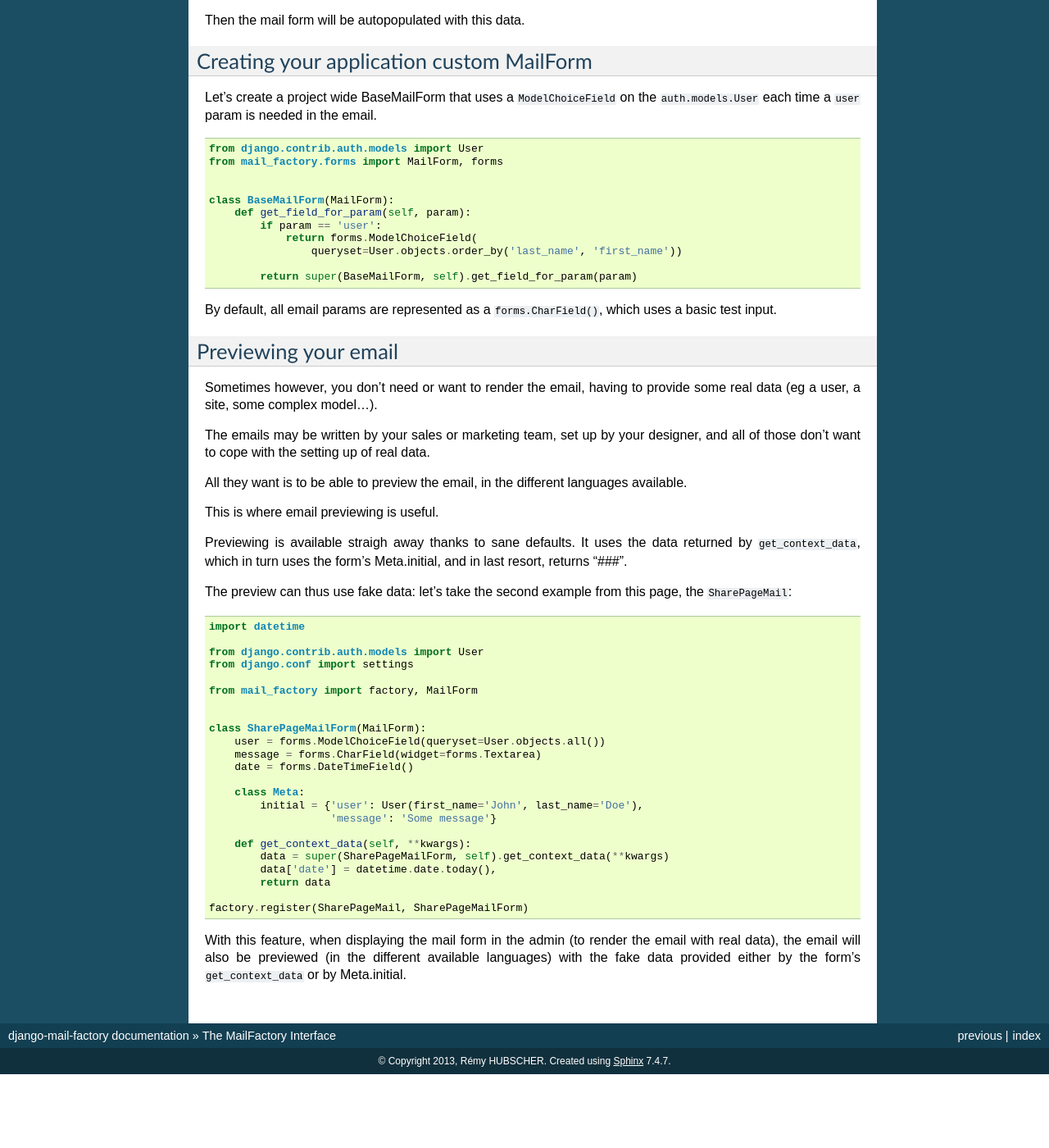
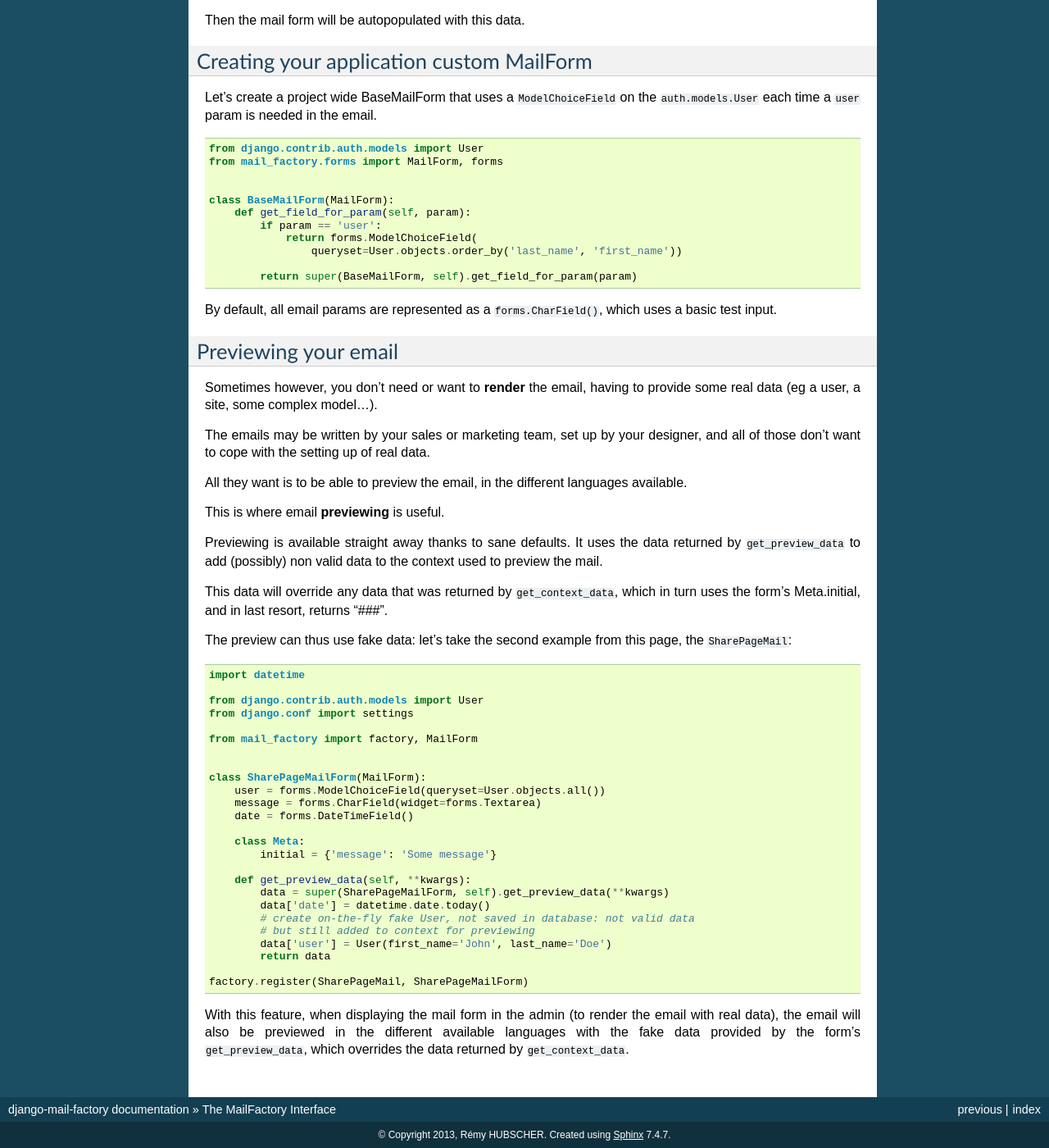
Before and after one commit to peopledoc/django-mail-factory, a Sphinx documentation site: the page built from docs/source/interface.rst, in a window 1280 px wide and 1400 px high, scrolled down 1930 px. Shown: the whole window at 82% size. Built offline with Sphinx 7.4.7, drawn with Linux system fonts in a browser that asks for light colours; the version number could not be read and is left out; before the commit the page ends 3240 px from its top, so only the background shows below that.

Commit message:
fixes #25: document how to use the new 'get_preview_data'

```diff
--- a/docs/source/interface.rst
+++ b/docs/source/interface.rst
@@ -158,7 +158,7 @@ uses a basic test input.
 Previewing your email
 =====================
 
-Sometimes however, you don't need or want to render the email, having to
+Sometimes however, you don't need or want to **render** the email, having to
 provide some real data (eg a user, a site, some complex model...).
 
 The emails may be written by your sales or marketing team, set up by your
@@ -167,11 +167,14 @@ designer, and all of those don't want to cope with the setting up of real data.
 All they want is to be able to preview the email, in the different languages
 available.
 
-This is where email previewing is useful.
+This is where email **previewing** is useful.
 
-Previewing is available straigh away thanks to sane defaults. It uses the
-data returned by ``get_context_data``, which in turn uses the form's
-Meta.initial, and in last resort, returns "###".
+Previewing is available straight away thanks to sane defaults. It uses the
+data returned by ``get_preview_data`` to add (possibly) non valid data to the
+context used to preview the mail.
+
+This data will override any data that was returned by ``get_context_data``,
+which in turn uses the form's Meta.initial, and in last resort, returns "###".
 
 The preview can thus use fake data: let's take the second example from this
 page, the ``SharePageMail``:
@@ -192,17 +195,20 @@ page, the ``SharePageMail``:
         date = forms.DateTimeField()
 
         class Meta:
-            initial = {'user': User(first_name='John', last_name='Doe'),
-                       'message': 'Some message'}
+            initial = {'message': 'Some message'}
 
-        def get_context_data(self, **kwargs):
-            data = super(SharePageMailForm, self).get_context_data(**kwargs)
-            data['date'] = datetime.date.today(),
+        def get_preview_data(self, **kwargs):
+            data = super(SharePageMailForm, self).get_preview_data(**kwargs)
+            data['date'] = datetime.date.today()
+            # create on-the-fly fake User, not saved in database: not valid data
+            # but still added to context for previewing
+            data['user'] = User(first_name='John', last_name='Doe')
             return data
 
     factory.register(SharePageMail, SharePageMailForm)
 
 With this feature, when displaying the mail form in the admin (to render the
-email with real data), the email will also be previewed (in the different
-available languages) with the fake data provided either by the form's
-``get_context_data`` or by Meta.initial.
+email with real data), the email will also be previewed in the different
+available languages with the fake data provided by the form's
+``get_preview_data``, which overrides the data returned by
+``get_context_data``.
```
